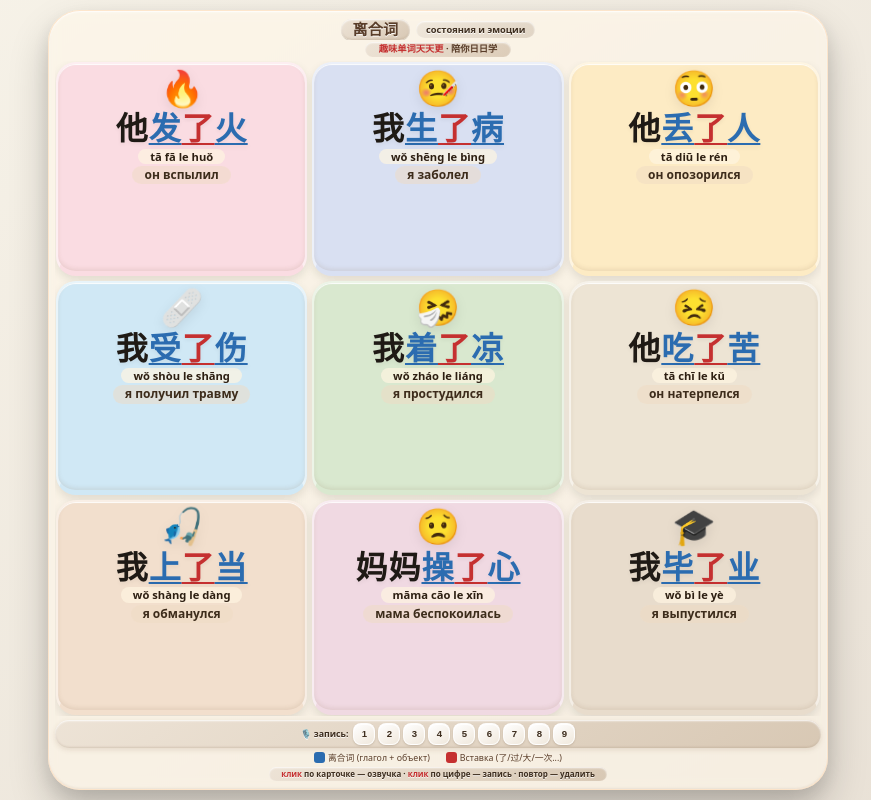
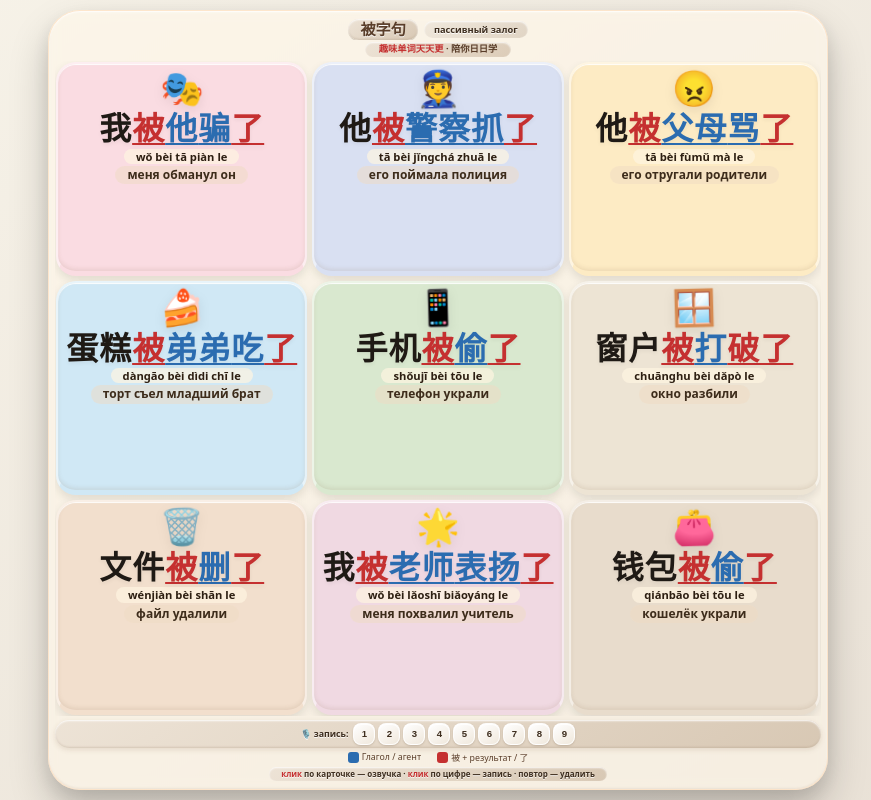
Before and after one commit to meledy11/Kartochki, a plain HTML site: page index.html in a window 1280 px wide. Shown: the whole page, without its empty margins (202-1073 px from the left). Drawn offline with Linux system fonts and the light colour scheme.

Commit message:
Пассивный залог 被

```diff
--- a/index.html
+++ b/index.html
@@ -6,11 +6,11 @@
   <meta name="apple-mobile-web-app-capable" content="yes" />
   <meta name="mobile-web-app-capable" content="yes" />
   <meta name="apple-mobile-web-app-status-bar-style" content="black-translucent" />
-  <meta name="apple-mobile-web-app-title" content="离合词 · состояния" />
+  <meta name="apple-mobile-web-app-title" content="被字句 · пассив" />
   <meta name="format-detection" content="telephone=no" />
   <meta name="theme-color" content="#f7f3e9" />
 
-  <title>离合词 · Состояния и эмоции</title>
+  <title>被字句 · Пассивный залог</title>
 
   <style>
     * { box-sizing: border-box; margin: 0; padding: 0; -webkit-tap-highlight-color: transparent; }
@@ -149,9 +149,11 @@
       word-break: break-word; max-width: 100%;
       white-space: normal; overflow-wrap: break-word;
     }
-    .v { color: #2b6cb0; text-decoration: underline; text-decoration-color: #2b6cb0; text-decoration-thickness: 2px; text-underline-offset: 3px; }
-    .ins { color: #c53030; text-decoration: underline; text-decoration-color: #c53030; text-decoration-thickness: 2px; text-underline-offset: 3px; }
-    .subj { color: #1f1a15; }
+    /* ЦВЕТОВАЯ РАЗМЕТКА ДЛЯ 被 */
+    .v { color: #2b6cb0; text-decoration: underline; text-decoration-color: #2b6cb0; text-decoration-thickness: 2px; text-underline-offset: 3px; } /* Глагол */
+    .ins { color: #c53030; text-decoration: underline; text-decoration-color: #c53030; text-decoration-thickness: 2px; text-underline-offset: 3px; } /* 被 + агент + 了 */
+    .subj { color: #1f1a15; } /* Подлежащее (пациенс) */
+    .agent { color: #2b6cb0; text-decoration: underline; text-decoration-color: #2b6cb0; text-decoration-thickness: 2px; text-underline-offset: 3px; } /* Агент (как объект в离合词) */
 
     .pinyin {
       font-size: 0.7rem; font-weight: 600; color: #2d1f12;
@@ -167,15 +169,15 @@
     }
 
     /* ——— ЦВЕТА КАРТОЧЕК ——— */
-    .card[data-color="fa"]    { --card-color: #d97a8c; background: #fadce2; }
-    .card[data-color="sheng"] { --card-color: #7a8ab8; background: #d9e0f2; }
-    .card[data-color="diu"]   { --card-color: #e8a83d; background: #fdebc4; }
-    .card[data-color="shou"]  { --card-color: #7ab8d9; background: #d0e8f5; }
-    .card[data-color="zhao"]  { --card-color: #9bb88c; background: #d9e8cf; }
-    .card[data-color="chi"]   { --card-color: #b8a88c; background: #ede4d4; }
-    .card[data-color="shang"] { --card-color: #c48b5c; background: #f2dfcd; }
-    .card[data-color="cao"]   { --card-color: #b88a9e; background: #f0d9e2; }
-    .card[data-color="bi"]    { --card-color: #7a6a5a; background: #e8dccc; }
+    .card[data-color="pian"]   { --card-color: #d97a8c; background: #fadce2; }
+    .card[data-color="zhua"]   { --card-color: #7a8ab8; background: #d9e0f2; }
+    .card[data-color="ma"]     { --card-color: #e8a83d; background: #fdebc4; }
+    .card[data-color="chi"]    { --card-color: #7ab8d9; background: #d0e8f5; }
+    .card[data-color="tou"]    { --card-color: #9bb88c; background: #d9e8cf; }
+    .card[data-color="po"]     { --card-color: #b8a88c; background: #ede4d4; }
+    .card[data-color="shan"]   { --card-color: #c48b5c; background: #f2dfcd; }
+    .card[data-color="biao"]   { --card-color: #b88a9e; background: #f0d9e2; }
+    .card[data-color="lin"]    { --card-color: #7a6a5a; background: #e8dccc; }
 
     .rec-panel {
       margin-top: 4px; padding: 3px 6px;
@@ -297,8 +299,8 @@
 
 <div class="container">
   <h1>
-    <span class="title-hanzi">离合词</span>
-    <span class="title-rus">состояния и эмоции</span>
+    <span class="title-hanzi">被字句</span>
+    <span class="title-rus">пассивный залог</span>
   </h1>
   <div style="text-align: center; flex-shrink: 0;">
     <span class="subhead">
@@ -307,102 +309,102 @@
   </div>
 
   <div class="grid" id="cardGrid">
-    <!-- 1. 发火 -->
-    <div class="card" data-color="fa" data-key="c1" data-hanzi-audio="他发了火" data-russian-audio="он вспылил">
+    <!-- 1. 我被他骗了 -->
+    <div class="card" data-color="pian" data-key="c1" data-hanzi-audio="我被他骗了" data-russian-audio="меня обманул он">
       <div class="rec-indicator" data-indicator>✓</div>
       <div class="card-inner">
-        <div class="emoji-big">🔥</div>
-        <div class="hanzi"><span class="subj">他</span><span class="v">发</span><span class="ins">了</span><span class="v">火</span></div>
-        <div class="pinyin">tā fā le huǒ</div>
-        <div class="russian">он вспылил</div>
+        <div class="emoji-big">🎭</div>
+        <div class="hanzi"><span class="subj">我</span><span class="ins">被</span><span class="agent">他</span><span class="v">骗</span><span class="ins">了</span></div>
+        <div class="pinyin">wǒ bèi tā piàn le</div>
+        <div class="russian">меня обманул он</div>
       </div>
     </div>
 
-    <!-- 2. 生病 -->
-    <div class="card" data-color="sheng" data-key="c2" data-hanzi-audio="我生了病" data-russian-audio="я заболел">
+    <!-- 2. 他被警察抓了 -->
+    <div class="card" data-color="zhua" data-key="c2" data-hanzi-audio="他被警察抓了" data-russian-audio="его поймала полиция">
       <div class="rec-indicator" data-indicator>✓</div>
       <div class="card-inner">
-        <div class="emoji-big">🤒</div>
-        <div class="hanzi"><span class="subj">我</span><span class="v">生</span><span class="ins">了</span><span class="v">病</span></div>
-        <div class="pinyin">wǒ shēng le bìng</div>
-        <div class="russian">я заболел</div>
+        <div class="emoji-big">👮</div>
+        <div class="hanzi"><span class="subj">他</span><span class="ins">被</span><span class="agent">警察</span><span class="v">抓</span><span class="ins">了</span></div>
+        <div class="pinyin">tā bèi jǐngchá zhuā le</div>
+        <div class="russian">его поймала полиция</div>
       </div>
     </div>
 
-    <!-- 3. 丢人 -->
-    <div class="card" data-color="diu" data-key="c3" data-hanzi-audio="他丢了人" data-russian-audio="он опозорился">
+    <!-- 3. 他被父母骂了 -->
+    <div class="card" data-color="ma" data-key="c3" data-hanzi-audio="他被父母骂了" data-russian-audio="его отругали родители">
       <div class="rec-indicator" data-indicator>✓</div>
       <div class="card-inner">
-        <div class="emoji-big">😳</div>
-        <div class="hanzi"><span class="subj">他</span><span class="v">丢</span><span class="ins">了</span><span class="v">人</span></div>
-        <div class="pinyin">tā diū le rén</div>
-        <div class="russian">он опозорился</div>
+        <div class="emoji-big">😠</div>
+        <div class="hanzi"><span class="subj">他</span><span class="ins">被</span><span class="agent">父母</span><span class="v">骂</span><span class="ins">了</span></div>
+        <div class="pinyin">tā bèi fùmǔ mà le</div>
+        <div class="russian">его отругали родители</div>
       </div>
     </div>
 
-    <!-- 4. 受伤 -->
-    <div class="card" data-color="shou" data-key="c4" data-hanzi-audio="我受了伤" data-russian-audio="я получил травму">
+    <!-- 4. 蛋糕被弟弟吃了 -->
+    <div class="card" data-color="chi" data-key="c4" data-hanzi-audio="蛋糕被弟弟吃了" data-russian-audio="торт съел младший брат">
       <div class="rec-indicator" data-indicator>✓</div>
       <div class="card-inner">
-        <div class="emoji-big">🩹</div>
-        <div class="hanzi"><span class="subj">我</span><span class="v">受</span><span class="ins">了</span><span class="v">伤</span></div>
-        <div class="pinyin">wǒ shòu le shāng</div>
-        <div class="russian">я получил травму</div>
+        <div class="emoji-big">🍰</div>
+        <div class="hanzi"><span class="subj">蛋糕</span><span class="ins">被</span><span class="agent">弟弟</span><span class="v">吃</span><span class="ins">了</span></div>
+        <div class="pinyin">dàngāo bèi dìdi chī le</div>
+        <div class="russian">торт съел младший брат</div>
       </div>
     </div>
 
-    <!-- 5. 着凉 -->
-    <div class="card" data-color="zhao" data-key="c5" data-hanzi-audio="我着了凉" data-russian-audio="я простудился">
+    <!-- 5. 手机被偷了 -->
+    <div class="card" data-color="tou" data-key="c5" data-hanzi-audio="手机被偷了" data-russian-audio="телефон украли">
       <div class="rec-indicator" data-indicator>✓</div>
       <div class="card-inner">
-        <div class="emoji-big">🤧</div>
-        <div class="hanzi"><span class="subj">我</span><span class="v">着</span><span class="ins">了</span><span class="v">凉</span></div>
-        <div class="pinyin">wǒ zháo le liáng</div>
-        <div class="russian">я простудился</div>
+        <div class="emoji-big">📱</div>
+        <div class="hanzi"><span class="subj">手机</span><span class="ins">被</span><span class="v">偷</span><span class="ins">了</span></div>
+        <div class="pinyin">shǒujī bèi tōu le</div>
+        <div class="russian">телефон украли</div>
       </div>
     </div>
 
-    <!-- 6. 吃苦 -->
-    <div class="card" data-color="chi" data-key="c6" data-hanzi-audio="他吃了苦" data-russian-audio="он натерпелся">
+    <!-- 6. 窗户被打破了 -->
+    <div class="card" data-color="po" data-key="c6" data-hanzi-audio="窗户被打破了" data-russian-audio="окно разбили">
       <div class="rec-indicator" data-indicator>✓</div>
       <div class="card-inner">
-        <div class="emoji-big">😣</div>
-        <div class="hanzi"><span class="subj">他</span><span class="v">吃</span><span class="ins">了</span><span class="v">苦</span></div>
-        <div class="pinyin">tā chī le kǔ</div>
-        <div class="russian">он натерпелся</div>
+        <div class="emoji-big">🪟</div>
+        <div class="hanzi"><span class="subj">窗户</span><span class="ins">被</span><span class="v">打</span><span class="ins">破了</span></div>
+        <div class="pinyin">chuānghu bèi dǎpò le</div>
+        <div class="russian">окно разбили</div>
       </div>
     </div>
 
-    <!-- 7. 上当 -->
-    <div class="card" data-color="shang" data-key="c7" data-hanzi-audio="我上了当" data-russian-audio="я обманулся">
+    <!-- 7. 文件被删了 -->
+    <div class="card" data-color="shan" data-key="c7" data-hanzi-audio="文件被删了" data-russian-audio="файл удалили">
       <div class="rec-indicator" data-indicator>✓</div>
       <div class="card-inner">
-        <div class="emoji-big">🎣</div>
-        <div class="hanzi"><span class="subj">我</span><span class="v">上</span><span class="ins">了</span><span class="v">当</span></div>
-        <div class="pinyin">wǒ shàng le dàng</div>
-        <div class="russian">я обманулся</div>
+        <div class="emoji-big">🗑️</div>
+        <div class="hanzi"><span class="subj">文件</span><span class="ins">被</span><span class="v">删</span><span class="ins">了</span></div>
+        <div class="pinyin">wénjiàn bèi shān le</div>
+        <div class="russian">файл удалили</div>
       </div>
     </div>
 
-    <!-- 8. 操心 -->
-    <div class="card" data-color="cao" data-key="c8" data-hanzi-audio="妈妈操了心" data-russian-audio="мама беспокоилась">
+    <!-- 8. 我被老师表扬了 -->
+    <div class="card" data-color="biao" data-key="c8" data-hanzi-audio="我被老师表扬了" data-russian-audio="меня похвалил учитель">
       <div class="rec-indicator" data-indicator>✓</div>
       <div class="card-inner">
-        <div class="emoji-big">😟</div>
-        <div class="hanzi"><span class="subj">妈妈</span><span class="v">操</span><span class="ins">了</span><span class="v">心</span></div>
-        <div class="pinyin">māma cāo le xīn</div>
-        <div class="russian">мама беспокоилась</div>
+        <div class="emoji-big">🌟</div>
+        <div class="hanzi"><span class="subj">我</span><span class="ins">被</span><span class="agent">老师</span><span class="v">表扬</span><span class="ins">了</span></div>
+        <div class="pinyin">wǒ bèi lǎoshī biǎoyáng le</div>
+        <div class="russian">меня похвалил учитель</div>
       </div>
     </div>
 
-    <!-- 9. 毕业 -->
-    <div class="card" data-color="bi" data-key="c9" data-hanzi-audio="我毕了业" data-russian-audio="я выпустился">
+    <!-- 9. 钱包被偷了 -->
+    <div class="card" data-color="lin" data-key="c9" data-hanzi-audio="钱包被偷了" data-russian-audio="кошелёк украли">
       <div class="rec-indicator" data-indicator>✓</div>
       <div class="card-inner">
-        <div class="emoji-big">🎓</div>
-        <div class="hanzi"><span class="subj">我</span><span class="v">毕</span><span class="ins">了</span><span class="v">业</span></div>
-        <div class="pinyin">wǒ bì le yè</div>
-        <div class="russian">я выпустился</div>
+        <div class="emoji-big">👛</div>
+        <div class="hanzi"><span class="subj">钱包</span><span class="ins">被</span><span class="v">偷</span><span class="ins">了</span></div>
+        <div class="pinyin">qiánbāo bèi tōu le</div>
+        <div class="russian">кошелёк украли</div>
       </div>
     </div>
   </div>
@@ -412,8 +414,8 @@
   </div>
 
   <div class="legend">
-    <div class="legend-item"><div class="legend-dot blue"></div> 离合词 (глагол + объект)</div>
-    <div class="legend-item"><div class="legend-dot red"></div> Вставка (了/过/大/一次...)</div>
+    <div class="legend-item"><div class="legend-dot blue"></div> Глагол / агент</div>
+    <div class="legend-item"><div class="legend-dot red"></div> 被 + результат / 了</div>
   </div>
 
   <div style="display: flex; justify-content: center; flex-shrink: 0;">
@@ -473,7 +475,7 @@
       return voice || null;
     }
 
-    const STORAGE_PREFIX = 'custom_rec_heci_states_';
+    const STORAGE_PREFIX = 'custom_rec_beiziju_';
     const recordedAudios = {};
 
     function loadSavedRecordings() {
```
